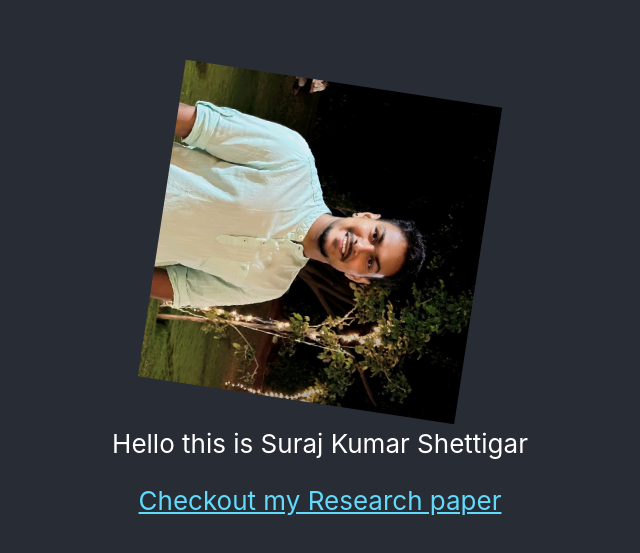
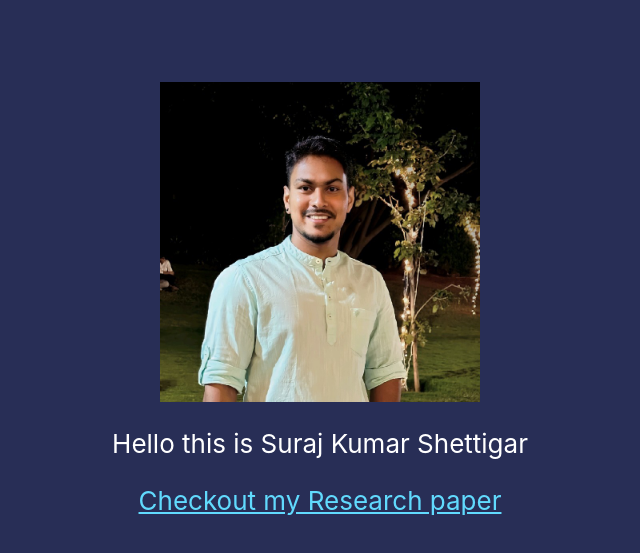
Before and after one commit to surajkumarjss3/StaticWeb1, a React (Create React App) app: page / in a window 1280 px wide. Shown: the part 101-654 px from the top of the page, without its empty margins (320-960 px from the left). Built offline with nearby package versions, Linux system fonts and the light colour scheme.

Commit message:
Update App.css

```diff
--- a/src/App.css
+++ b/src/App.css
@@ -9,12 +9,12 @@
 
 @media (prefers-reduced-motion: no-preference) {
   .App-logo {
-    animation: App-logo-spin infinite 20s linear;
+    animation: App-logo-spin infinite 0s linear;
   }
 }
 
 .App-header {
-  background-color: #282c34;
+  background-color: #282e56;
   min-height: 100vh;
   display: flex;
   flex-direction: column;
@@ -25,7 +25,7 @@
 }
 
 .App-link {
-  color: #61dafb;
+  color: #61dafd;
 }
 
 @keyframes App-logo-spin {
```
